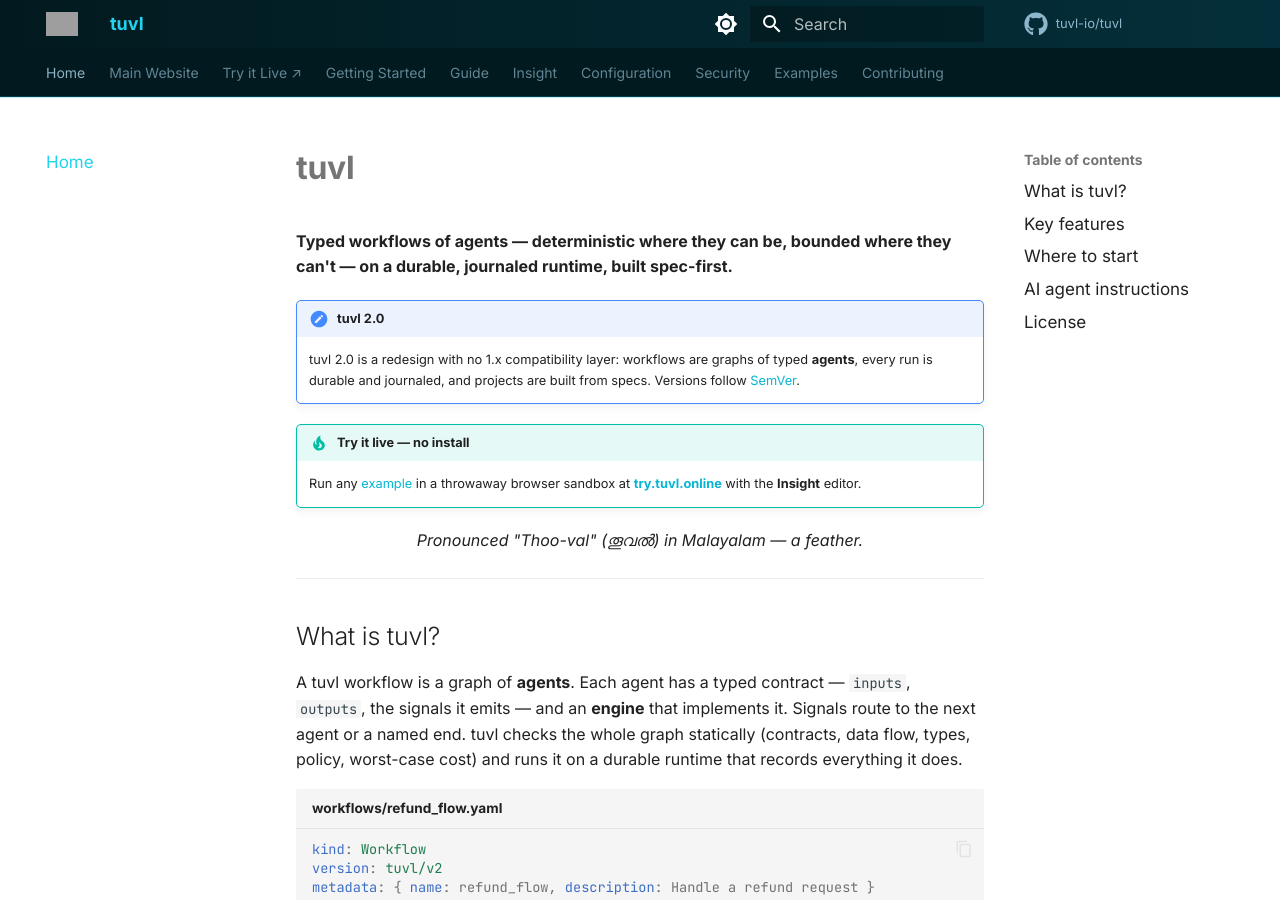
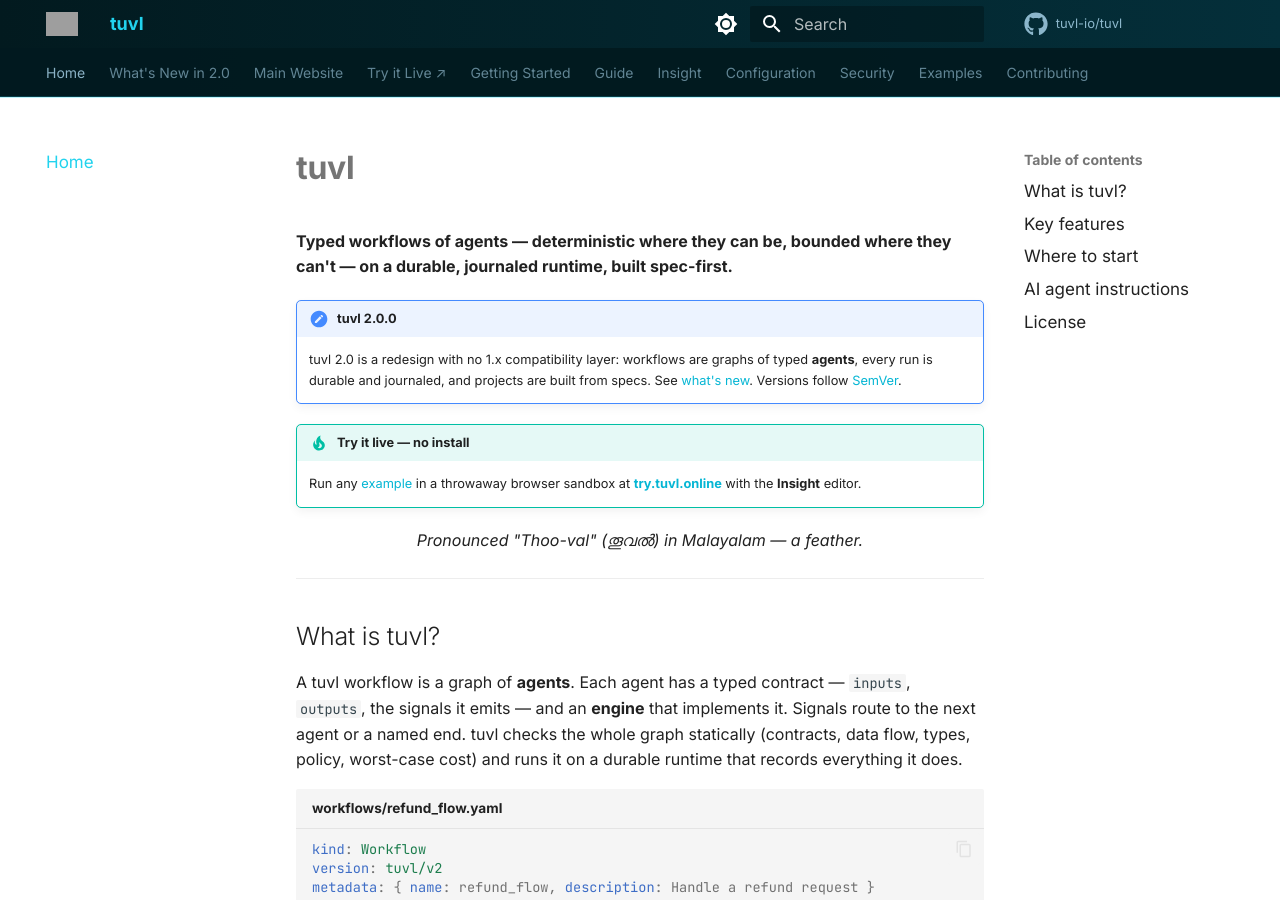
Before and after one commit to tuvl-io/docs, an MkDocs documentation site: the page built from docs/index.md, in a window 1280 px wide and 900 px high. Built offline with MkDocs 1.6.1 and Material for MkDocs 9.7.7, drawn with Linux system fonts in a browser that asks for light colours; comment, search, counter and statistics services are not loaded; some of the changed text lies outside the part shown; grey boxes are pictures that could not be loaded.

Commit message:
docs: 2.0.0 — version, What's New in 2.0

```diff
--- a/docs/index.md
+++ b/docs/index.md
@@ -2,10 +2,10 @@
 
 **Typed workflows of agents — deterministic where they can be, bounded where they can't — on a durable, journaled runtime, built spec-first.**
 
-!!! note "tuvl 2.0"
+!!! note "tuvl 2.0.0"
     tuvl 2.0 is a redesign with no 1.x compatibility layer: workflows are graphs of typed
-    **agents**, every run is durable and journaled, and projects are built from specs. Versions follow
-    [SemVer](https://semver.org).
+    **agents**, every run is durable and journaled, and projects are built from specs. See
+    [what's new](whats-new.md). Versions follow [SemVer](https://semver.org).
 
 !!! tip "Try it live — no install"
     Run any [example](https://github.com/tuvl-io/examples) in a throwaway browser sandbox at
--- a/mkdocs.yml
+++ b/mkdocs.yml
@@ -126,6 +126,7 @@ extra_javascript:
 
 nav:
   - Home: index.md
+  - What's New in 2.0: whats-new.md
   - Main Website: https://tuvl.io
   - Try it Live ↗: https://try.tuvl.online
   - Getting Started:
--- a/pyproject.toml
+++ b/pyproject.toml
@@ -1,6 +1,6 @@
 [project]
 name = "tuvl-docs"
-version = "1.0.0"
+version = "2.0.0"
 description = "tuvl documentation"
 requires-python = ">=3.12"
 dependencies = [
```
Also changed, not shown: docs/whats-new.md (added, +92 -0 lines), 1 other file.
